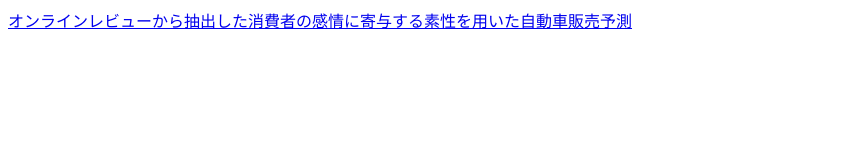
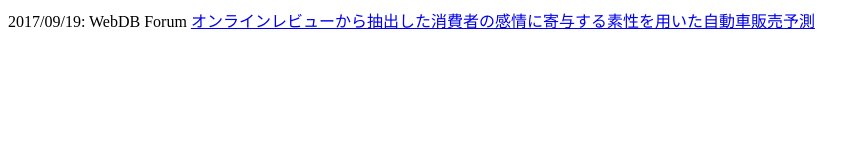
Before and after one commit to nnknk0802/naokinonaka.github.io, a plain HTML site: page index.html in a window 1280 px wide. Shown: the whole page, without its empty margins (0-868 px from the left). Drawn offline with Linux system fonts and the light colour scheme.

Commit message:
Updated index html

```diff
--- a/index.html
+++ b/index.html
@@ -1,6 +1,8 @@
 <!DOCTYPE html>
 <html>
 <body>
+
+2017/09/19: WebDB Forum
 <a href="./nonaka_tod.pdf">オンラインレビューから抽出した消費者の感情に寄与する素性を用いた自動車販売予測</a>
 </body>
 </html>
```
